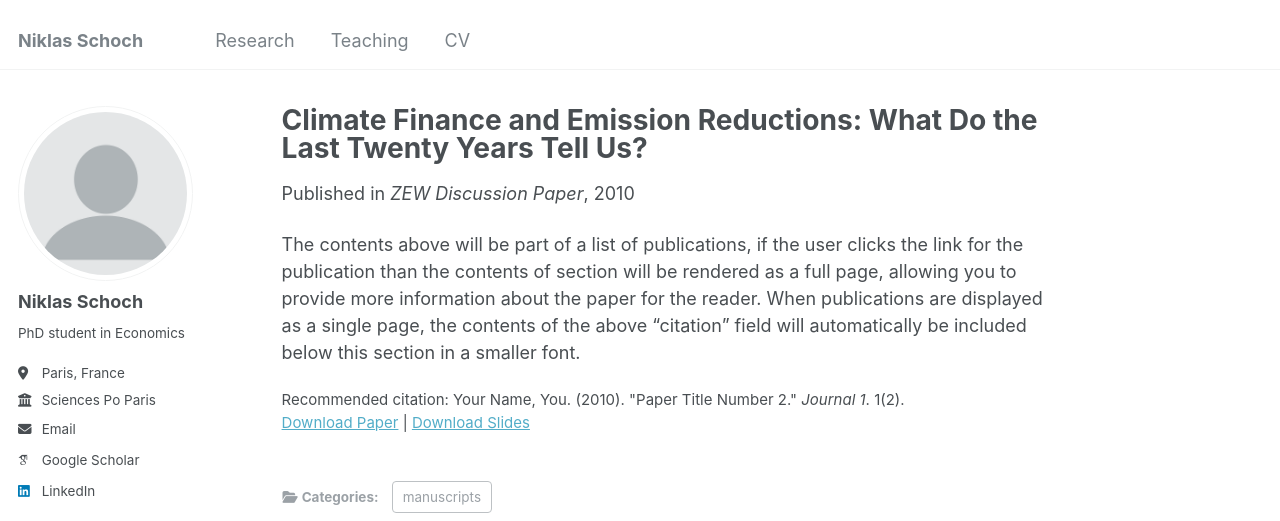
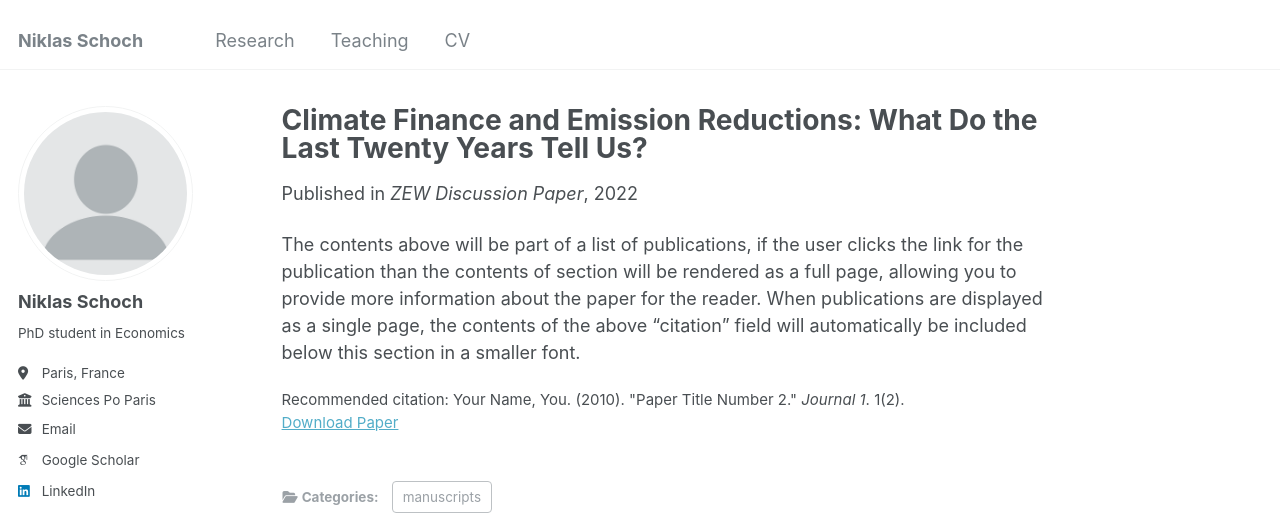
Before and after one commit to niklasschoch/niklasschoch.github.io, a Jekyll site: the page built from _publications/Finance.md, in a window 1280 px wide and 1158 px high. Shown: the top 521 px of the window. Built offline with Jekyll 4.4.1, drawn with Linux system fonts in a browser that asks for light colours; some web fonts are replaced.

Commit message:
Update Finance.md

```diff
--- a/_publications/Finance.md
+++ b/_publications/Finance.md
@@ -4,9 +4,8 @@ collection: publications
 category: manuscripts
 permalink: /publication/Finance
 excerpt: 'Climate Finance'
-date: 2010-10-01
+date: 2022-01-03
 venue: 'ZEW Discussion Paper'
-slidesurl: 'http://academicpages.github.io/files/slides2.pdf'
 paperurl: 'http://academicpages.github.io/files/paper2.pdf'
 citation: 'Your Name, You. (2010). &quot;Paper Title Number 2.&quot; <i>Journal 1</i>. 1(2).'
 
```
